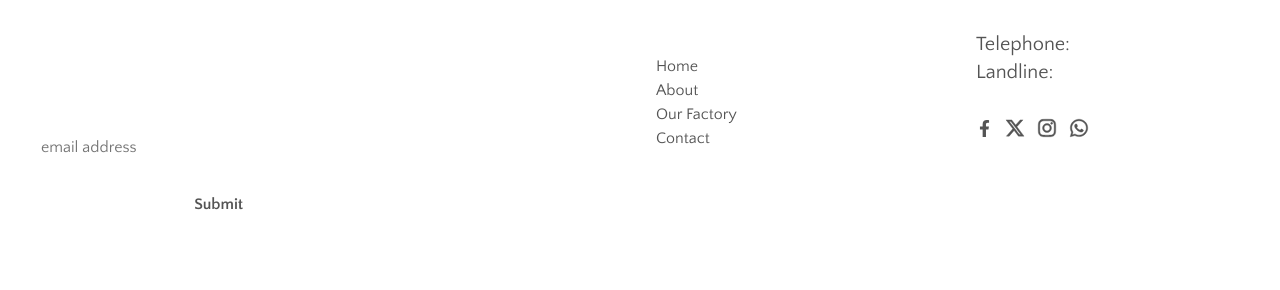
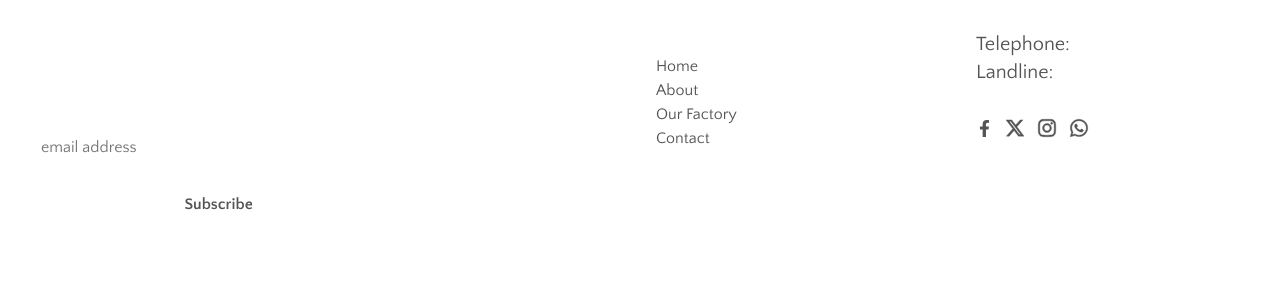
Before and after one commit to glen-sho/alooh-electricals, a Next.js app: page /our-factory in a window 1280 px wide. Shown: the part 1730-2020 px from the top of the page. Built offline with nearby package versions, Linux system fonts and the light colour scheme; a web font is replaced by a local one.

Commit message:
feat: subscription setup

```diff
--- a/src/components/Footer/index.tsx
+++ b/src/components/Footer/index.tsx
@@ -4,7 +4,7 @@ import Image from "next/image";
 import { navMenu } from "../Navbar";
 import Link from "next/link";
 import Socials from "../Socials";
-import { Mailbox } from "lucide-react";
+import Newsletter from "../Newsletter";
 
 export default function Footer() {
    return (
@@ -20,23 +20,7 @@ export default function Footer() {
                      height={250}
                      className="object-contain"
                   />
-                  <form action="" className="flex flex-col gap-4 lg:w-2/3 bg-mauve-800 p-4 rounded-md">
-                     <div className="flex items-center gap-3">
-                        <Mailbox color="white" size={18} />
-                        <p className="text-white">Subscribe our newsletters</p>
-                     </div>
-                     <input
-                        type="text"
-                        placeholder="email address"
-                        inputMode="email"
-                        autoCapitalize={"off"}
-                        className="border border-mauve-600 rounded-lg p-2 placeholder:text-neutral-500 text-white focus:bg-mauve-700"
-                     />
-                     <input
-                        type="submit"
-                        className="bg-white p-2 rounded-lg font-semibold hover:bg-neutral-200 cursor-pointer"
-                     />
-                  </form>
+                  <Newsletter />
                </div>
                <div className="grid lg:grid-cols-2 gap-8">
                   <div className="">
--- /dev/null
+++ b/src/components/Newsletter/index.tsx
@@ -0,0 +1,119 @@
+"use client";
+
+import { Mailbox, X } from "lucide-react";
+import { useState } from "react";
+
+const win = (typeof window !== "undefined" ? window : {}) as Record<string, unknown>;
+
+export default function Newsletter() {
+   const [email, setEmail] = useState("");
+   const [status, setStatus] = useState<"idle" | "loading" | "success" | "error">("idle");
+   const [message, setMessage] = useState("");
+
+   function handleSubmit(e: { preventDefault(): void }) {
+      e.preventDefault();
+
+      if (!email || !/^[^\s@]+@[^\s@]+\.[^\s@]+$/.test(email)) return;
+      setStatus("loading");
+
+      const callbackName = `mc_callback_${Date.now()}`;
+      const url =
+         `https://aloohelectricals.us5.list-manage.com/subscribe/post-json` +
+         `?u=63fafc634bad5594e96494105&id=2ff6f47093&f_id=00b3bcedf0` +
+         `&EMAIL=${encodeURIComponent(email)}&c=${callbackName}`;
+
+      const script = document.createElement("script");
+      script.src = url;
+
+      win[callbackName] = (data: { result: string; msg: string }) => {
+         delete win[callbackName];
+         document.body.removeChild(script);
+
+         if (data.result === "success") {
+            setStatus("success");
+            setEmail("");
+         } else {
+            setStatus("error");
+            setMessage(data.msg.replace(/<[^>]+>/g, ""));
+         }
+      };
+
+      script.onerror = () => {
+         delete win[callbackName];
+         document.body.removeChild(script);
+         setStatus("error");
+         setMessage("Something went wrong. Please try again.");
+      };
+
+      document.body.appendChild(script);
+   }
+
+   return (
+      <div className="relative">
+         <form
+            onSubmit={handleSubmit}
+            id="mc-embedded-subscribe-form"
+            name="mc-embedded-subscribe-form"
+            className="flex flex-col gap-4 lg:w-2/3 bg-mauve-800 p-4 rounded-md"
+         >
+            <div className="flex items-center gap-3">
+               <Mailbox color="white" size={18} />
+               <p className="text-white">Subscribe our newsletters</p>
+            </div>
+            <input
+               type="email"
+               name="EMAIL"
+               id="mce-EMAIL"
+               placeholder="email address"
+               autoCapitalize="off"
+               required
+               value={email}
+               onChange={(e) => setEmail(e.target.value)}
+               className="border border-mauve-600 rounded-lg p-2 placeholder:text-neutral-500 text-white focus:bg-mauve-700"
+            />
+            {/* Mailchimp bot protection — do not remove */}
+            <div aria-hidden="true" style={{ position: "absolute", left: "-5000px" }}>
+               <input type="text" name="b_63fafc634bad5594e96494105_2ff6f47093" tabIndex={-1} defaultValue="" />
+            </div>
+            <input
+               type="submit"
+               name="subscribe"
+               id="mc-embedded-subscribe"
+               value={status === "loading" ? "Subscribing…" : "Subscribe"}
+               disabled={status === "loading"}
+               className="bg-white p-2 rounded-lg font-semibold hover:bg-neutral-200 cursor-pointer disabled:opacity-60 disabled:cursor-not-allowed"
+            />
+            {status === "error" && (
+               <p className="text-red-400 text-sm">{message || "Something went wrong. Please try again."}</p>
+            )}
+         </form>
+
+         {status === "success" && (
+            <div className="fixed inset-0 z-50 flex items-center justify-center bg-black/50">
+               <div className="bg-white rounded-2xl shadow-xl p-8 max-w-sm w-full mx-4 text-center space-y-4">
+                  <div className="flex justify-end">
+                     <button
+                        onClick={() => setStatus("idle")}
+                        className="text-neutral-400 hover:text-neutral-600"
+                        aria-label="Close"
+                     >
+                        <X size={20} />
+                     </button>
+                  </div>
+                  <div className="text-4xl">🎉</div>
+                  <h2 className="text-xl font-bold text-neutral-800">Successfully Subscribed!</h2>
+                  <p className="text-neutral-500 text-sm">
+                     Thank you for subscribing to the Alooh Electricals newsletter. We&apos;ll keep you updated.
+                  </p>
+                  <button
+                     onClick={() => setStatus("idle")}
+                     className="w-full bg-mauve-900 text-white py-2 rounded-lg font-semibold hover:bg-mauve-800"
+                  >
+                     Done
+                  </button>
+               </div>
+            </div>
+         )}
+      </div>
+   );
+}
```
